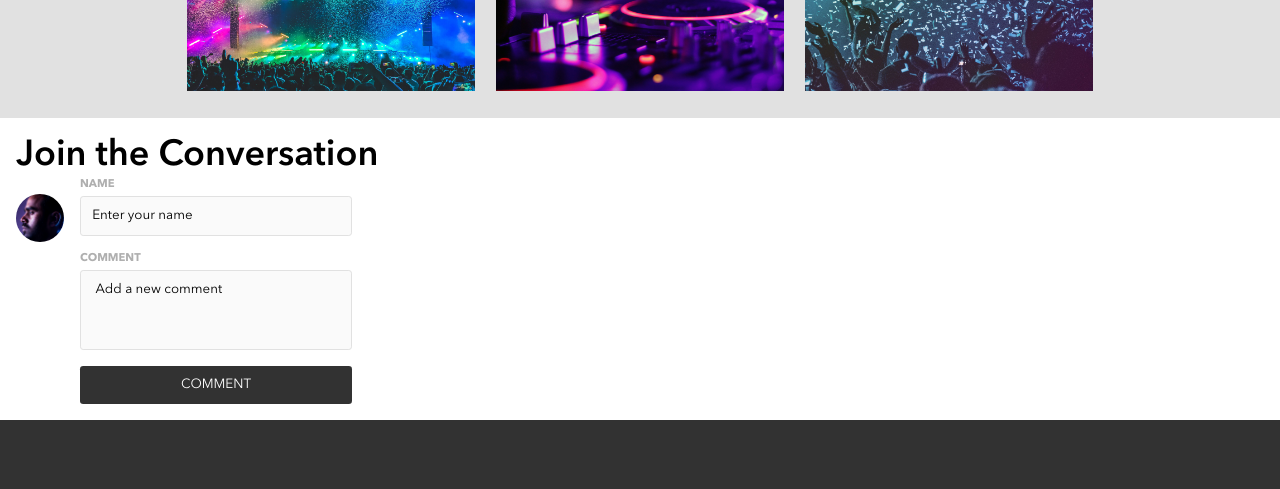
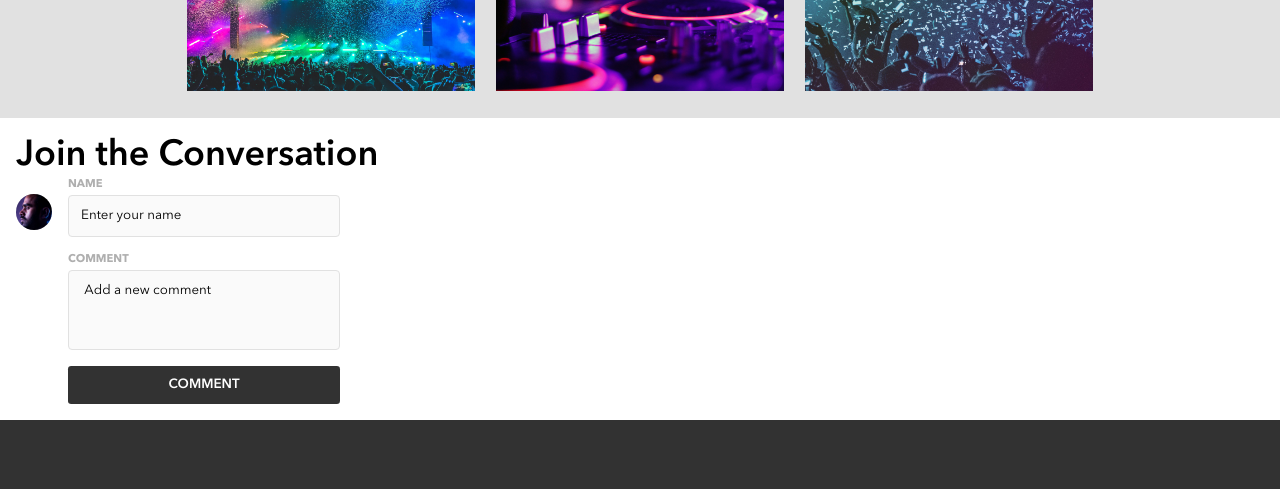
Before and after one commit to jasmindzogovic/jasmin-dzogovic-bandsite, a plain HTML site: page index.html in a window 1280 px wide. Shown: the part 2571-3060 px from the top of the page. Drawn offline with Linux system fonts and the light colour scheme.

Commit message:
Finished the form

```diff
--- a/styles/bio.scss
+++ b/styles/bio.scss
@@ -162,28 +162,36 @@
 
 #formImage {
     object-fit: cover;
-    width: 3rem;
-    height: 3rem;
+    background-color: $mercury;
+    max-width: 2.25rem;
+    max-height: 2.25rem;
     margin-right: 1rem;
     margin-top: 1rem;
     border-radius: 50%;
 }
 
 #formName {
+    min-height: 2.25rem;
     margin-bottom: 1rem;
-    padding: 0.7rem;
-    background-color: #FAFAFA;
-    border: 1px solid #E1E1E1;
-    border-radius: 0.2rem;
+    padding: .75rem;
+    background-color: $alabaster;
+    border: 1px solid $mercury;
+    border-radius: .25rem;
+    &:active {
+        border: 1px solid $bandsite-black;
+    }
+    &:invalid {
+        border: 1px solid #D22D2D;
+    }
 }
 
 #comments {
     margin-bottom: 1rem;
-    padding: 0.7rem;
-    background-color: #FAFAFA;
-    border: 1px solid #E1E1E1;
+    padding: .75rem;
+    background-color: $alabaster;
+    border: 1px solid $mercury;
     height: 5rem;
-    border-radius: 0.2rem;
+    border-radius: .25rem;
     resize: none;
 }
 
@@ -196,14 +204,19 @@
     }
     &-description {
     font-size: 0.7rem;
-    margin-bottom: 0.3rem;
+    margin-bottom: .25rem;
     color: #AFAFAF;
     }
     &__button {
+    max-height: 2.5rem;
+    font-weight: map-get($map: $font-weights, $key: demi);
     padding: 0.7rem;
-    background-color: #323232;
+    background-color: $bandsite-black;
     border-radius: 0.2rem;
-    color: white;
+    color: #FFFFFF;
     border: 0;
     }
+    &__button:hover {
+    background-color: $bandsite-darkblack;
+    }
 }
```
Also changed, not shown: styles/bio.css.
